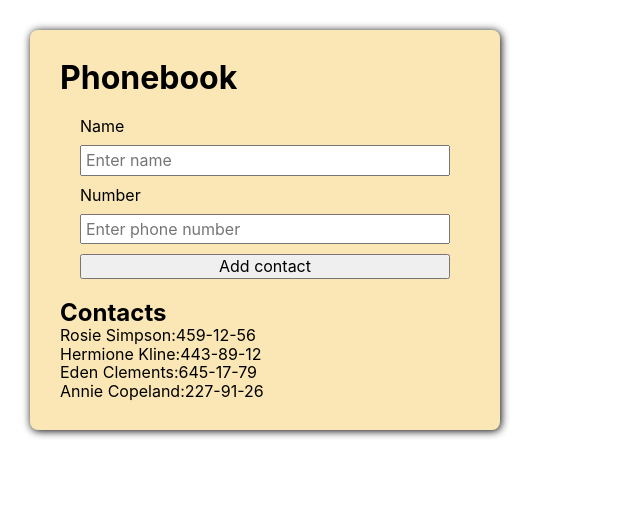
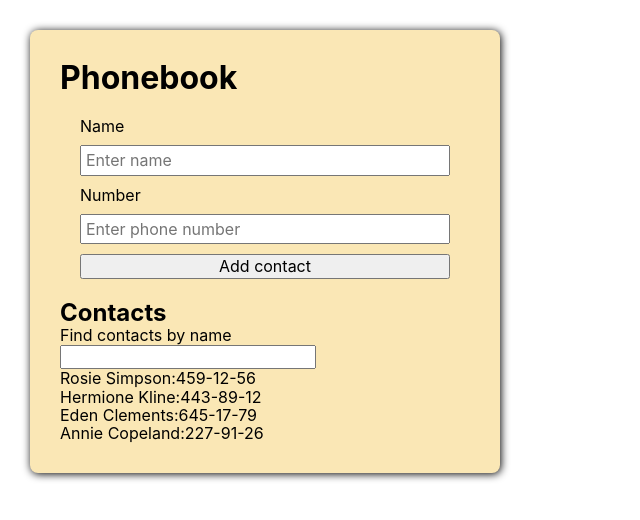
Before and after one commit to galu4ok/goit-react-hw-04-phonebook, a React (Create React App) app: page / in a window 1280 px wide. Shown: the top 520 px of the page, without its empty margins (0-640 px from the left). Built offline with nearby package versions, Linux system fonts and the light colour scheme.

Commit message:
step 3 add filter component for searching contact list by name

```diff
--- a/src/components/App.jsx
+++ b/src/components/App.jsx
@@ -3,6 +3,7 @@ import { ContactsForm } from './ContactsForm/ContactsForm';
 import { ContactsList } from './ContactsList/ContactsList';
 import initialContacts from '../data.json';
 import { GlobalStyle } from './GlobalStyle';
+import { Filter } from './Filter/Filter';
 
 export class App extends Component {
   state = {
@@ -20,7 +21,7 @@ export class App extends Component {
         contacts: [...prevState.contacts, newContact],
       };
     });
-    console.log(this.state);
+    // console.log(this.state);
   };
 
   getFilteredContacts = () => {
@@ -30,6 +31,11 @@ export class App extends Component {
       contact.name.toLowerCase().includes(filter.toLowerCase())
     );
   };
+
+  changeFilter = event => {
+    this.setState({ filter: event.target.value });
+  };
+
   render() {
     const filteredContacts = this.getFilteredContacts();
     return (
@@ -37,8 +43,8 @@ export class App extends Component {
         <h1>Phonebook</h1>
         <ContactsForm onAdd={this.addContact} />
         <h2>Contacts</h2>
+        <Filter value={this.state.value} onChange={this.changeFilter} />
         <ContactsList contacts={filteredContacts} />
-
         <GlobalStyle />
       </>
     );
--- /dev/null
+++ b/src/components/Filter/Filter.js
@@ -0,0 +1,8 @@
+export const Filter = ({ filter, onChange }) => {
+  return (
+    <div>
+      <p>Find contacts by name</p>
+      <input type="text" value={filter} onChange={onChange} />
+    </div>
+  );
+};
```
